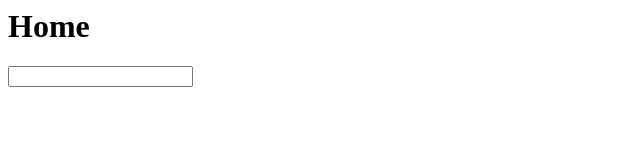
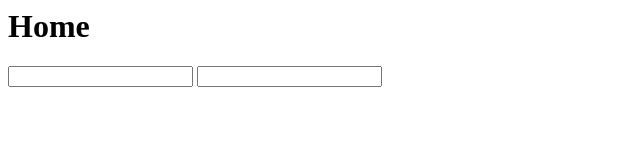
Before and after one commit to senad87/boskic, a plain HTML site: page index.html in a window 1280 px wide. Shown: the whole page, without its empty margins (0-640 px from the left). Drawn offline with Linux system fonts and the light colour scheme.

Commit message:
added number field

```diff
--- a/index.html
+++ b/index.html
@@ -4,6 +4,7 @@
 <div class='header'><h1>Home</h1></div>
 <div class='search-view'>
 <input class='search-key' type="text"/>
+<input class='search-key' type="number"/>
 <ul class='employee-list'></ul>
 </div>
 
```
